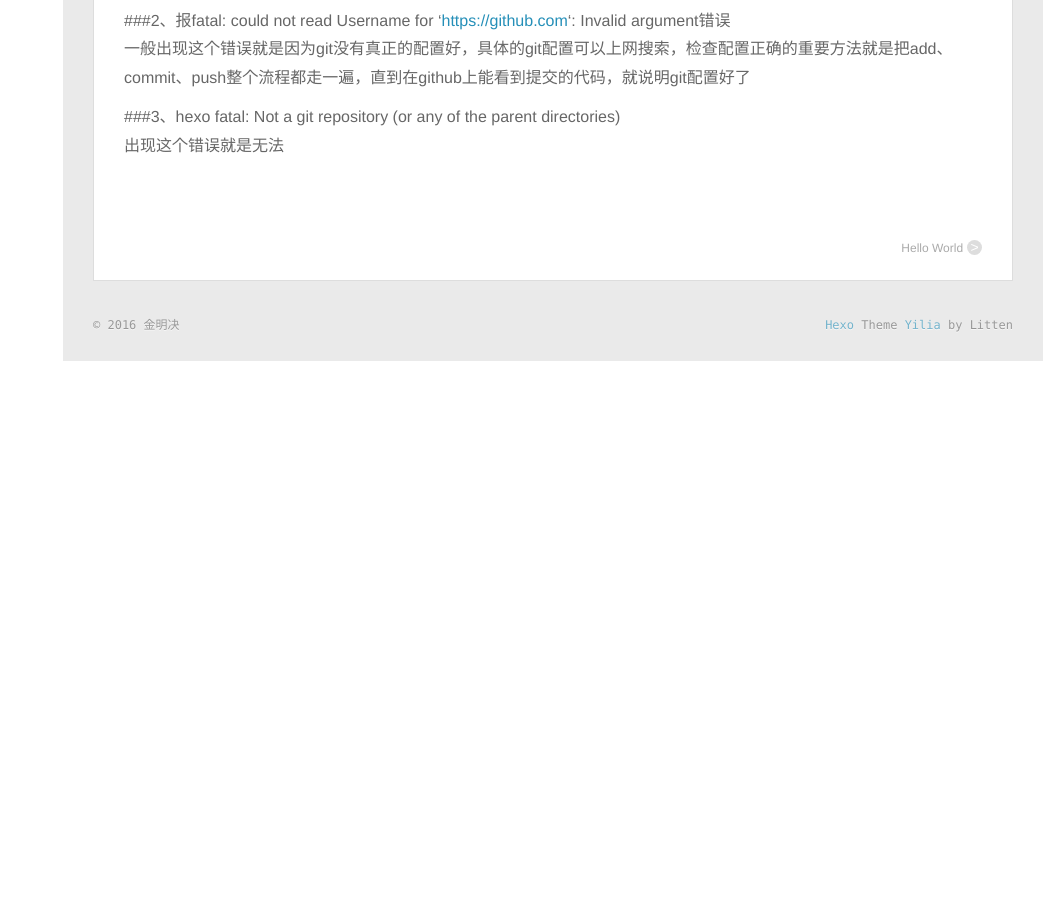
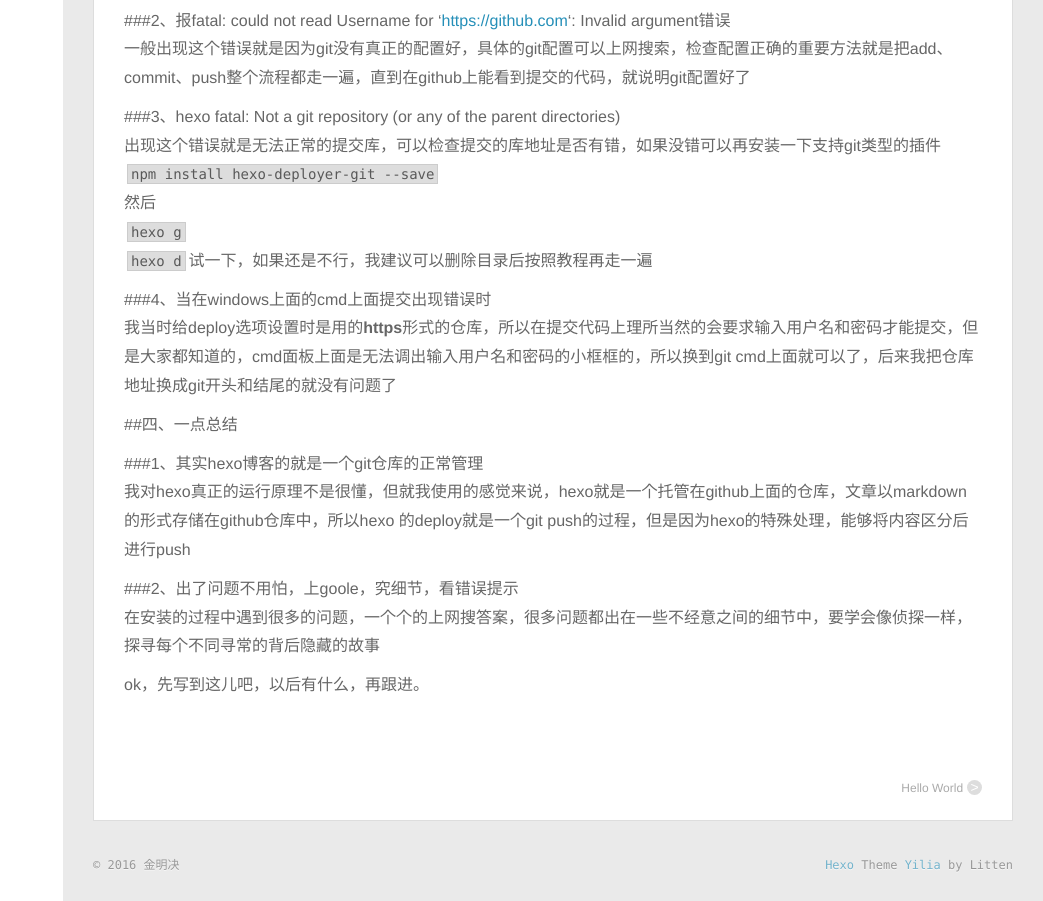
Before and after one commit to hanxiansen/hanxiansen.github.io, a plain HTML site: page 2016/07/21/博客搭建历程/index.html in a window 1280 px wide. Shown: the part 1171-2072 px from the top of the page, without its empty margins (237-1280 px from the left). Before the commit the page ends 1532 px from the top, so only its background shows below. Drawn offline with nearby package versions, Linux system fonts and the light colour scheme; some packages are replaced by stand-ins of ours; a script that the page names is missing.

Commit message:
Site updated: 2016-07-21 15:48:25

```diff
--- a/2016/07/21/博客搭建历程/index.html
+++ b/2016/07/21/博客搭建历程/index.html
@@ -12,7 +12,7 @@
 <meta property="og:url" content="https://hanxiansen.github.io/2016/07/21/博客搭建历程/index.html">
 <meta property="og:site_name" content="寒山实验室">
 <meta property="og:description" content="##一、一点碎碎念以前在QQ空间的时代，我会偶尔写写日志什么的，但后来用说说、微博、朋友圈产品多了后，就很少写大篇幅的文字了，主要是变懒了，懒得敲那么多文字，这是我搭建这个博客自己写的第一篇文章，感觉有点像自言自语的碎碎念哈，嘿嘿。学编程这么久了，一直想自己开一个博客，最开始是在sina博客上面搞的，那是大二那会儿，当时迷恋做ps和ae后期这些（主要是因为要给社团做宣传视频，相信经历过这些的童鞋应">
-<meta property="og:updated_time" content="2016-07-21T07:30:06.259Z">
+<meta property="og:updated_time" content="2016-07-21T07:48:12.490Z">
 <meta name="twitter:card" content="summary">
 <meta name="twitter:title" content="博客搭建历程">
 <meta name="twitter:description" content="##一、一点碎碎念以前在QQ空间的时代，我会偶尔写写日志什么的，但后来用说说、微博、朋友圈产品多了后，就很少写大篇幅的文字了，主要是变懒了，懒得敲那么多文字，这是我搭建这个博客自己写的第一篇文章，感觉有点像自言自语的碎碎念哈，嘿嘿。学编程这么久了，一直想自己开一个博客，最开始是在sina博客上面搞的，那是大二那会儿，当时迷恋做ps和ae后期这些（主要是因为要给社团做宣传视频，相信经历过这些的童鞋应">
@@ -257,7 +257,12 @@
 <li><code>hexo d</code></li>
 </ol>
 <p>###2、报fatal: could not read Username for ‘<a href="https://github.com" target="_blank" rel="external">https://github.com</a>‘: Invalid argument错误<br>一般出现这个错误就是因为git没有真正的配置好，具体的git配置可以上网搜索，检查配置正确的重要方法就是把add、commit、push整个流程都走一遍，直到在github上能看到提交的代码，就说明git配置好了</p>
-<p>###3、hexo fatal: Not a git repository (or any of the parent directories)<br>出现这个错误就是无法</p>
+<p>###3、hexo fatal: Not a git repository (or any of the parent directories)<br>出现这个错误就是无法正常的提交库，可以检查提交的库地址是否有错，如果没错可以再安装一下支持git类型的插件<br><code>npm install hexo-deployer-git --save</code><br>然后<br><code>hexo g</code><br><code>hexo d</code>试一下，如果还是不行，我建议可以删除目录后按照教程再走一遍</p>
+<p>###4、当在windows上面的cmd上面提交出现错误时<br>我当时给deploy选项设置时是用的<strong>https</strong>形式的仓库，所以在提交代码上理所当然的会要求输入用户名和密码才能提交，但是大家都知道的，cmd面板上面是无法调出输入用户名和密码的小框框的，所以换到git cmd上面就可以了，后来我把仓库地址换成git开头和结尾的就没有问题了</p>
+<p>##四、一点总结</p>
+<p>###1、其实hexo博客的就是一个git仓库的正常管理<br>我对hexo真正的运行原理不是很懂，但就我使用的感觉来说，hexo就是一个托管在github上面的仓库，文章以markdown的形式存储在github仓库中，所以hexo 的deploy就是一个git push的过程，但是因为hexo的特殊处理，能够将内容区分后进行push</p>
+<p>###2、出了问题不用怕，上goole，究细节，看错误提示<br>在安装的过程中遇到很多的问题，一个个的上网搜答案，很多问题都出在一些不经意之间的细节中，要学会像侦探一样，探寻每个不同寻常的背后隐藏的故事</p>
+<p>ok，先写到这儿吧，以后有什么，再跟进。</p>
 
 
     </div>
```
Also changed, not shown: index.html (+6 -1 lines).
